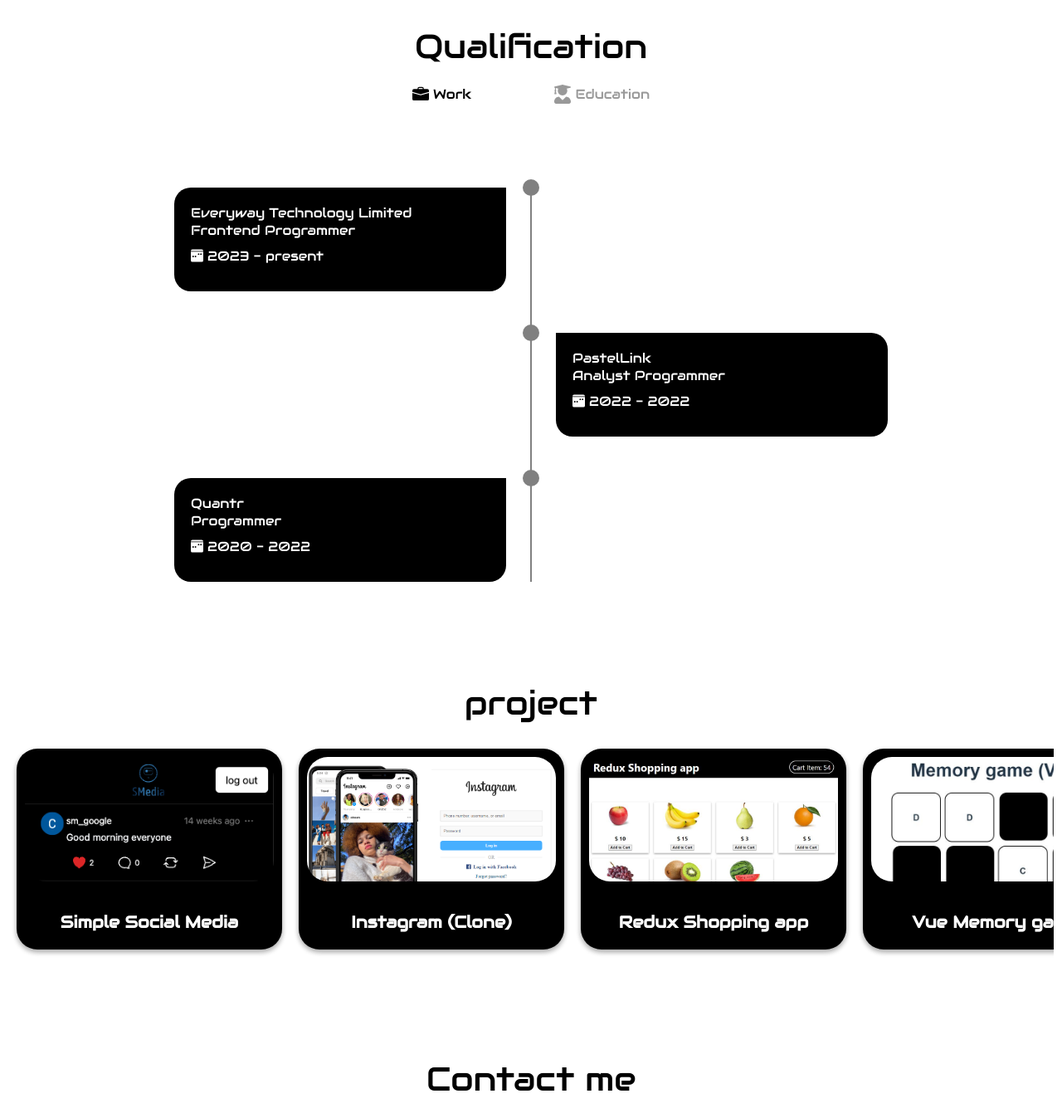
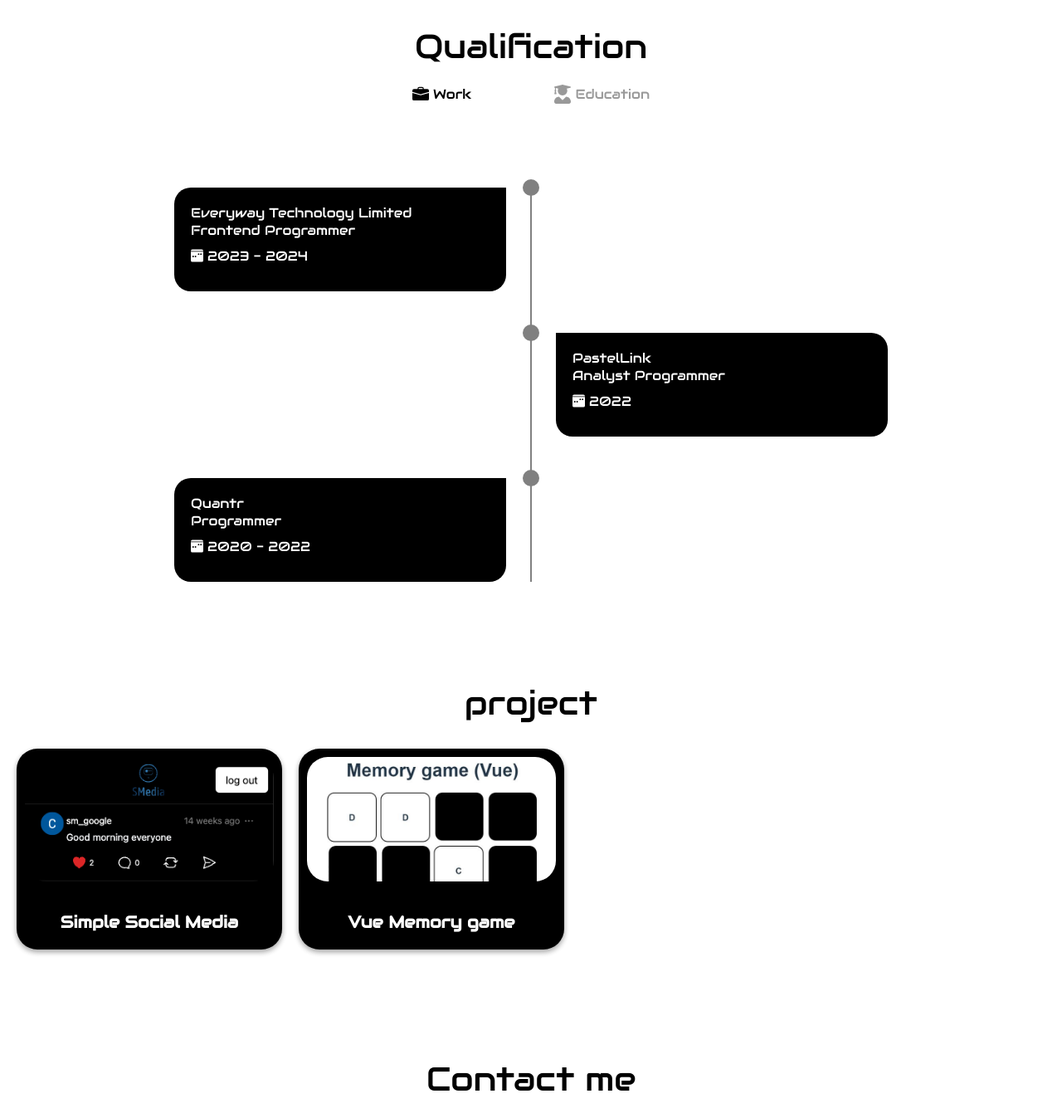
Before and after one commit to Yokkazuki/portfolio, a React (Create React App) app: page /#/home in a window 1280 px wide. Before the commit this address led to /#/. Shown: the part 1038-2385 px from the top of the page at 83% size. Built offline with nearby package versions, Linux system fonts and the light colour scheme.

Commit message:
update detail and add some animation

```diff
--- a/src/components/pages/Project.js
+++ b/src/components/pages/Project.js
@@ -1,8 +1,6 @@
 import React from "react";
 import "./Project.scss";
-import reduxShoppingAppImage from '../../image/redux_shopping_app_image.jpg';
 import vueMemoryGame from '../../image/vue_memory_game.jpg';
-import cloneIG from '../../image/clone_ig.png'
 import smMedia from '../../image/sm_media.png'
 
 const projects = [
@@ -10,16 +8,6 @@ const projects = [
         title: 'Simple Social Media',
         img: smMedia,
         url: 'https://ykzk-nextjs-social-media.vercel.app/'
-    },
-    {
-        title: 'Instagram (Clone)',
-        img: cloneIG,
-        url: 'https://yokkazuki.github.io/clone-ig'
-    },
-    {
-        title: 'Redux Shopping app',
-        img: reduxShoppingAppImage,
-        url: 'https://yokkazuki.github.io/redux-shopping-app'
     },
     {
         title: 'Vue Memory game',
--- a/src/components/pages/Qualification.js
+++ b/src/components/pages/Qualification.js
@@ -26,24 +26,24 @@ const jobs = [
             'Collaborate with the backend team on API development',
             'Create solutions guided by the insights of the product team and design team'
         ],
-        duration: '2023 - present'
+        duration: '2023 - 2024'
     },
     {
         title: 'Analyst Programmer',
         company: 'PastelLink',
         content: [
-            'Developed SharePoint by using React',
-            'Involve designing a backend database structure using UML'
+            'Engineered advanced SharePoint applications using React, improving user efficiency and workflow.',
+            'Designed and documented backend database structures using UML, streamlining development and maintenance.'
         ],
-        duration: '2022 - 2022'
+        duration: '2022'
     },
     {
         title: 'Programmer',
         company: 'Quantr',
         content: [
-            'Developed SharePoint by using React',
-            'Integrated Power automate with SharePoint',
-            'Engaged in discussions with clients to develop solutions'
+            'Developed and customized SharePoint solutions using React to meet diverse client requirements',
+            'Integrated Power Automate workflows with SharePoint to automate processes and improve productivity.',
+            'Collaborated with clients to understand requirements and deliver tailored technical solutions.'
         ],
         duration: '2020 - 2022'
     },
--- a/src/components/pages/Qualification.scss
+++ b/src/components/pages/Qualification.scss
@@ -173,36 +173,31 @@
 
 .work-card {
     min-height: 125px;
+    transition: all 0.5s ease;
 
-    > div p{
+    > div p {
         margin-top: 10px;
     }
 
     .work-detail {
-        transition: opacity 0.5s ease-in-out;
+        transition: max-height 0.5s ease, opacity 0.5s ease-in-out, visibility 0.5s ease;
         opacity: 0;
         visibility: hidden;
-        height: 0;
+        max-height: 0;
+        overflow: hidden;
     }
 
     .work-info {
-        transition: opacity 0.5s ease-in-out;
+        transition: opacity 0.5s ease-in-out, visibility 0.5s ease;
         opacity: 1;
         visibility: visible;
-        height: auto;
     }
 
     &:hover {
-        .work-info {
-            opacity: 0;
-            visibility: hidden;
-            height: 0;
-        }
-
         .work-detail {
             opacity: 1;
             visibility: visible;
-            height: auto;
+            max-height: 1000px;
         }
     }
 }
```
